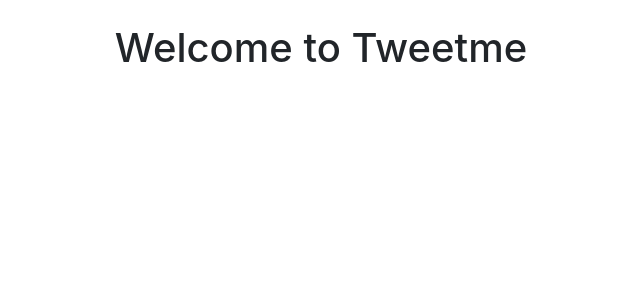
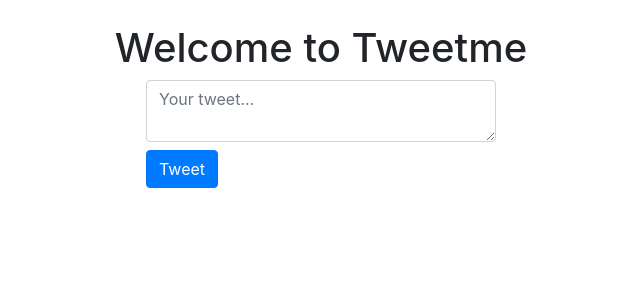
Before and after one commit to FaizanAhmadFazzu/Tweetme, a Django app: page / in a window 1280 px wide. Shown: the part 56-356 px from the top of the page, without its empty margins (319-959 px from the left). Run offline with Django 3.2, Linux system fonts and the light colour scheme; data that the repository does not hold is empty; some libraries are stand-ins or nearby versions.

Commit message:
23 - Tweet Form By Hand

```diff
--- a/templates/pages/home.html
+++ b/templates/pages/home.html
@@ -14,7 +14,19 @@ this is amazing!!!!
 </div>
 
 
-<div id="tweets">
+<div class="row mb-3">
+    <div class="col-md-4 mx-auto col-10">
+        <form class="form" action="/create-tweet" method="post">
+            {% csrf_token %}
+            <input type="hidden" name="next" value="/">
+            <textarea name="content" class="form-control" placeholder="Your tweet..."></textarea>
+            <button type="submit" class="mt-2 btn btn-primary">Tweet</button>
+        </form>
+    </div>
+</div>
+
+
+<div class="row" id="tweets">
     Loading...
 </div>
 
--- a/tweets/views.py
+++ b/tweets/views.py
@@ -11,6 +11,7 @@ def home_view(request, *args, **kwargs):
 
 def tweet_create_view(request, *args, **kwargs):
     form = TweetForm(request.POST or None)
+    print('post data is ', request.POST)
     if form.is_valid():
         obj =   form.save(commit=False)
         # do other form related logic
```
